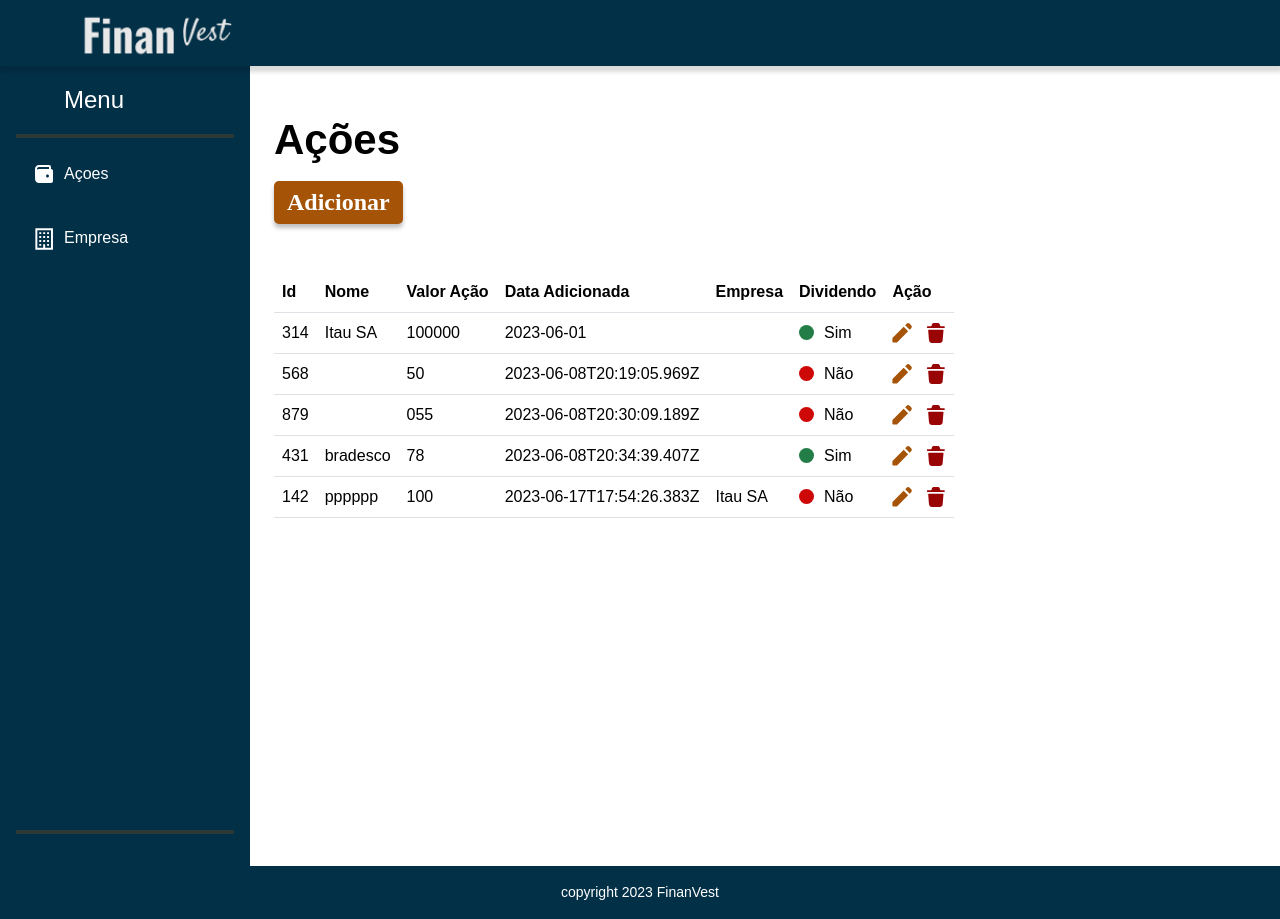
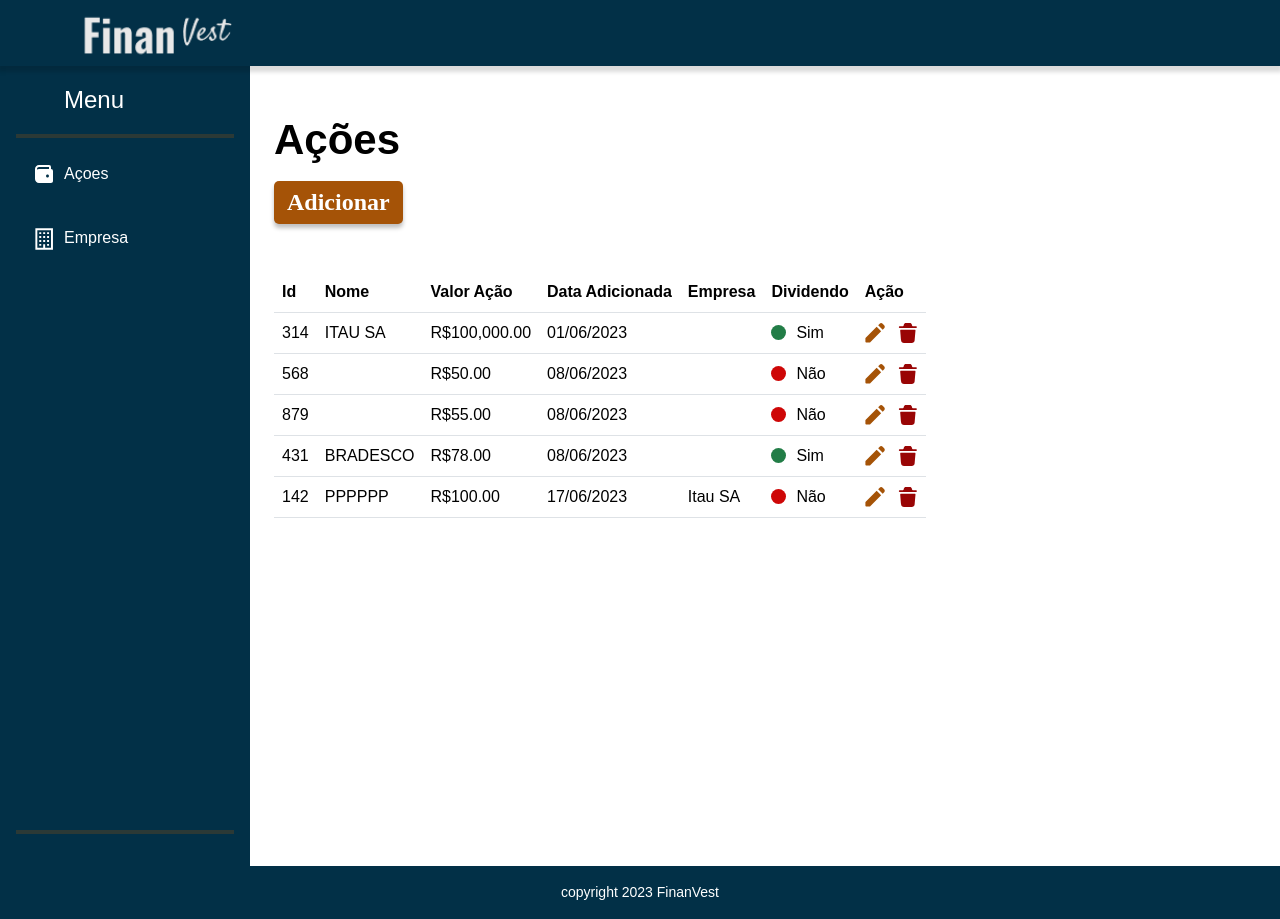
Before and after one commit to prgernhard/acoes, an Angular app: page /acoes/lista in a window 1280 px wide. Built offline with nearby package versions, Linux system fonts and the light colour scheme; data requests are answered from the project's data file.

Commit message:
adicionado pipes e observables

```diff
--- a/db.json
+++ b/db.json
@@ -51,6 +51,13 @@
       "cnpj": "99.999.999/0001-12",
       "tipoEmpresa": "privada",
       "data": "2023-06-17T17:55:26.186Z"
+    },
+    {
+      "id": 613,
+      "nome": "ggg",
+      "cnpj": "88.888.888/0001-12",
+      "tipoEmpresa": "privada",
+      "data": "2023-06-17T18:27:17.305Z"
     }
   ]
 }
--- a/src/app/acoes/acoes-list/acoes-list.component.html
+++ b/src/app/acoes/acoes-list/acoes-list.component.html
@@ -20,9 +20,9 @@
           <tbody>
             <tr *ngFor="let acao of acoes">
               <td>{{ acao.id }}</td>
-              <td>{{ acao.nome }}</td>
-              <td>{{ acao.valor }}</td>
-              <td>{{ acao.data }}</td>
+              <td>{{ acao.nome | uppercase}}</td>
+              <td>{{ acao.valor | currency:'BRL'}}</td>
+              <td>{{ acao.data | date:'dd/MM/yyyy'}}</td>
               <td>{{ acao.empresa }}</td>
               <td *ngIf=acao.dividento>
                 <div class="opcaoSim"></div><span class="texto-opcao">Sim</span>
--- a/src/app/empresas/empresas-list/empresas-list.component.html
+++ b/src/app/empresas/empresas-list/empresas-list.component.html
@@ -17,10 +17,10 @@
                     </thead>
                     <tbody>
                         <tr *ngFor="let empresa of empresas">
-                            <td>{{ empresa.nome }}</td>
+                            <td>{{ empresa.nome | uppercase}}</td>
                             <td>{{ empresa.cnpj }}</td>
                             <td>{{ empresa.tipoEmpresa }}</td>
-                            <td>{{ empresa.data }}</td>
+                            <td>{{ empresa.data | date:'dd/MM/yyyy'}}</td>
                             <td>
 
                                 <svg routerLink="/empresas/form/{{ empresa.id }}" width="20" height="20"
```
